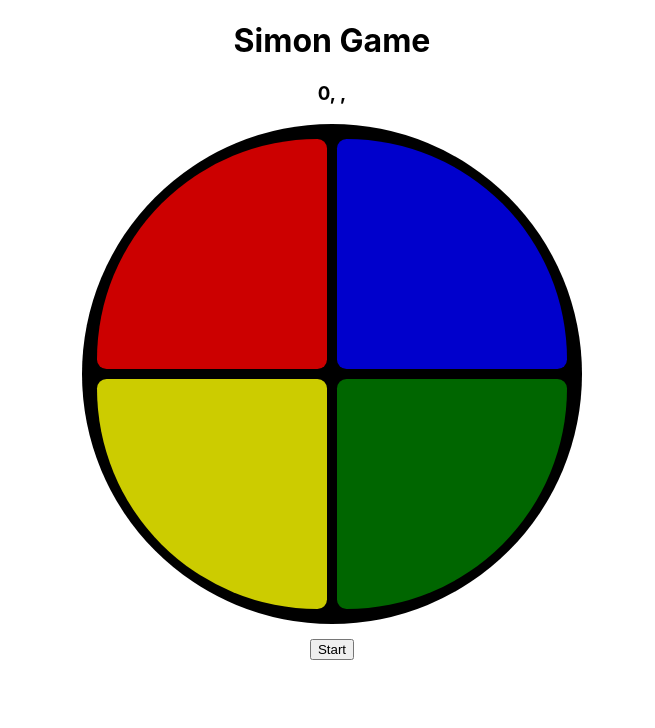
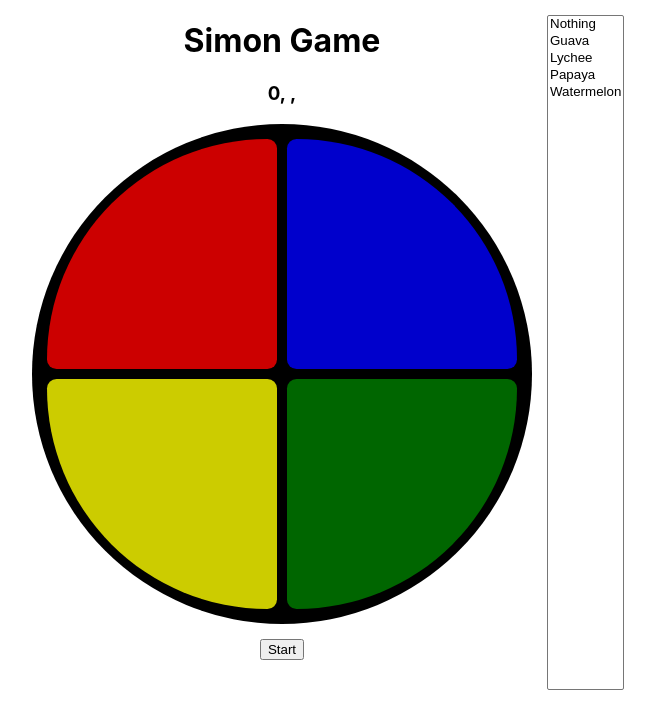
Before and after one commit to wong-chris-principal/my-react-app, a React (Create React App) app: page / in a window 1280 px wide. Shown: the top 728 px of the page, without its empty margins (308-963 px from the left). Built offline with nearby package versions, Linux system fonts and the light colour scheme.

Commit message:
adjust csss

```diff
--- a/src/SimonGame.css
+++ b/src/SimonGame.css
@@ -2,6 +2,7 @@ body{
   width: 100%;
 }
 .container{
+  display: flex;
   text-align: center;
   width: 600px;
   margin:0 auto;
--- a/src/SimonGame.js
+++ b/src/SimonGame.js
@@ -111,6 +111,7 @@ export default class SimonGame extends Component {
         const { activeButton, isPlayerTerm } = this.state;
         return (
             <div className="container">
+                <div>
                     <h1>Simon Game</h1>
                     {/* debug */}
                     <h3>{this.state.level}, {this.state.says.join(",")}, {activeButton}</h3>
@@ -123,6 +124,16 @@ export default class SimonGame extends Component {
                     </div>
                     <button onClick={() => this.beginLevel(1)} className="start">Start</button>
                 </div>
+                <div>
+                    <select style={{height:"100%", margin:"15px"}} name="fruit" multiple>
+                        <option value="none">Nothing</option>
+                        <option value="guava">Guava</option>
+                        <option value="lychee">Lychee</option>
+                        <option value="papaya">Papaya</option>
+                        <option value="watermelon">Watermelon</option>
+                    </select>
+                </div>
+            </div>
         )
     }
 
```
Also changed, not shown: 1 other file (tests, documents, lock files or other folders). Lines whose indentation alone changed are shown as unchanged.
